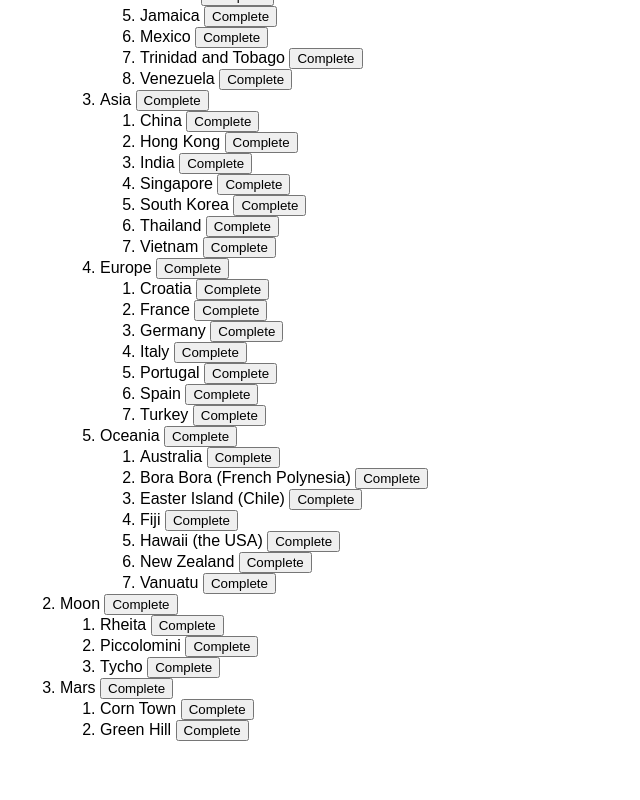
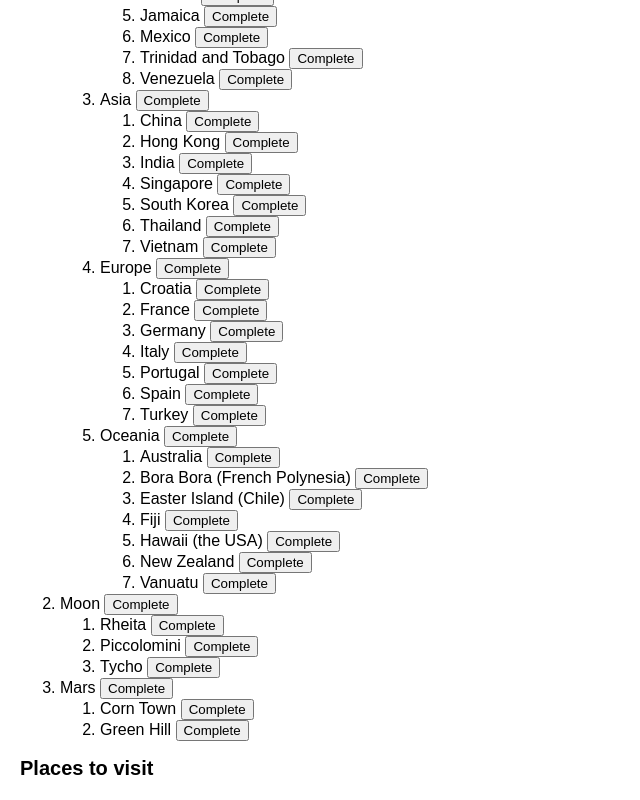
Before and after one commit to zelitosaide/react-js-course, a React (Create React App) app: page / in a window 1280 px wide. Shown: the part 2781-3581 px from the top of the page, without its empty margins (0-640 px from the left). Before the commit the page ends 3542 px from the top, so only its background shows below. Built offline with nearby package versions, Linux system fonts and the light colour scheme.

Commit message:
Choosing the State Structure

```diff
--- a/src/learn/learn-react/managing-state/choosing-the-state-structure/index.js
+++ b/src/learn/learn-react/managing-state/choosing-the-state-structure/index.js
@@ -28,6 +28,15 @@ export default function Index() {
 
 function TravelPlan() {
   const [plan, updatePlan] = useImmer(initialFlatTravelPlan);
+
+  const root = plan[0];
+  const planetIds = root.childIds;
+
+  return (
+    <>
+      <h2>Places to visit</h2>
+    </>
+  );
 }
 
 function TravelPlan3() {
```
